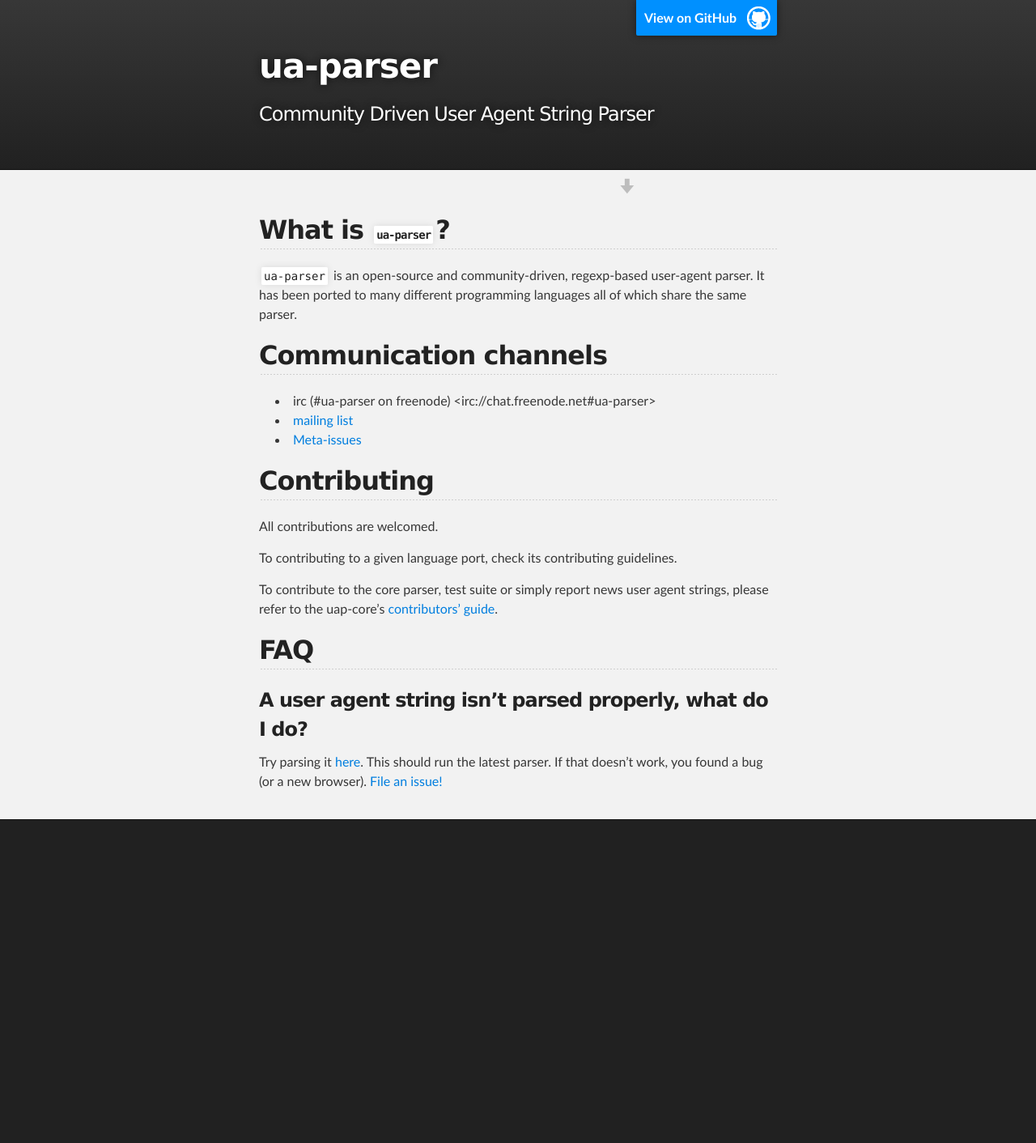
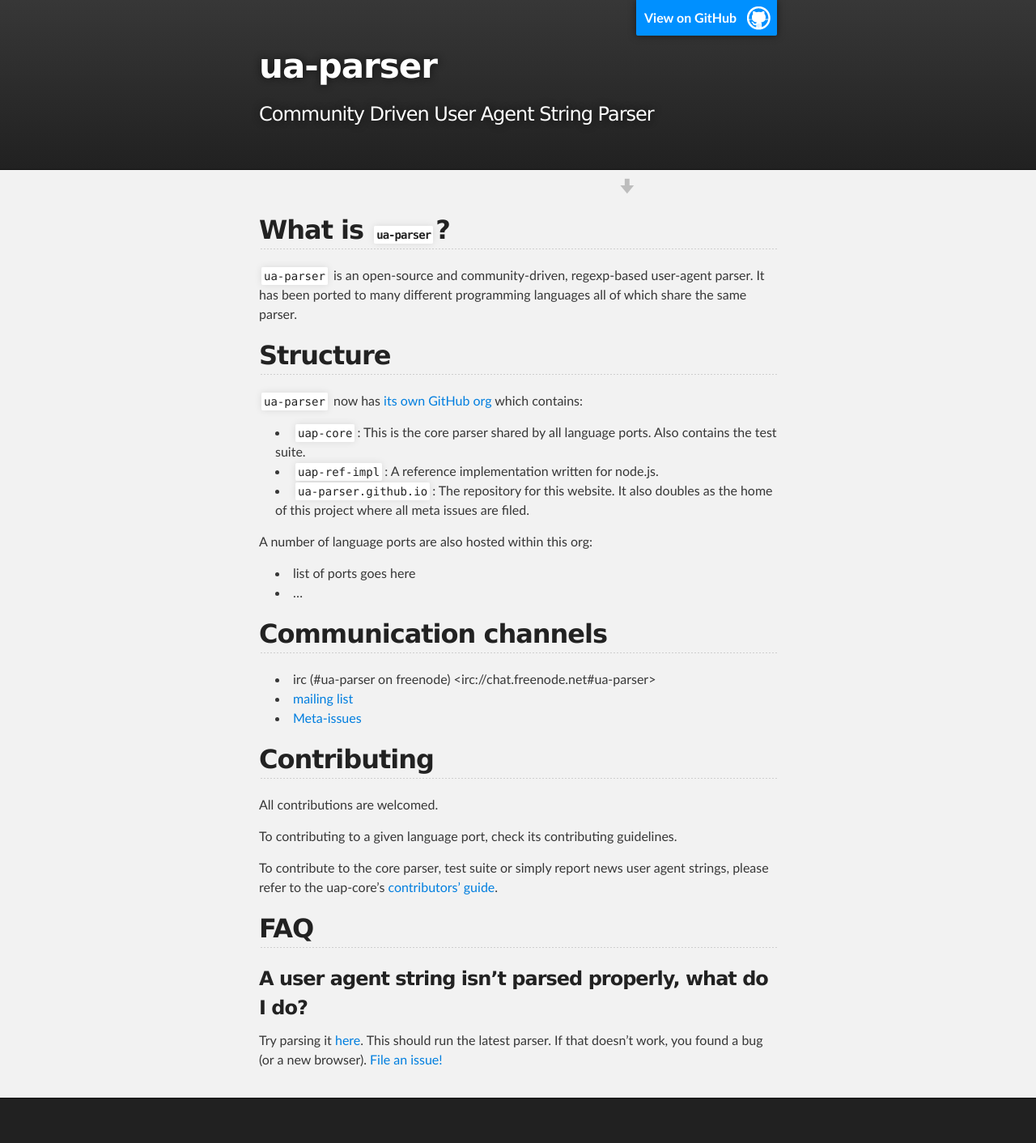
Before and after one commit to ua-parser/ua-parser.github.io, a Jekyll site: the page built from index.md, in a window 1280 px wide. Shown: the whole page at 81% size. Built offline with Jekyll 4.4.1, drawn with Linux system fonts in a browser that asks for light colours; Markdown is read by kramdown in place of the engine named in the settings; before the commit the page ends 1068 px from its top, so only the background shows below that.

Commit message:
And more changes.

```diff
--- a/index.md
+++ b/index.md
@@ -2,9 +2,24 @@
 layout: default
 ---
 
-## What is `ua-parser`?
+What is `ua-parser`?
+--------------------
 
 `ua-parser` is an open-source and community-driven, regexp-based user-agent parser. It has been ported to many different programming languages all of which share the same parser.
+
+Structure
+---------
+
+`ua-parser` now has [its own GitHub org][org] which contains:
+
+* [`uap-core`][uap-core]: This is the core parser shared by all language ports. Also contains the test suite.
+* [`uap-ref-impl`][uap-ref-impl]: A reference implementation written for node.js.
+* [`ua-parser.github.io`][website-repo]: The repository for this website. It also doubles as the home of this project where all meta issues are filed.
+
+A number of language ports are also hosted within this org:
+
+* list of ports goes here
+* …
 
 Communication channels
 -----------------------
@@ -22,6 +37,7 @@
 
 To contribute to the core parser, test suite or simply report news user agent strings, please refer to the uap-core's [contributors' guide](https://github.com/ua-parser/uap-core/blob/master/CONTRIBUTING.md).
 
+
 FAQ
 ---
 
@@ -31,3 +47,7 @@
 
 [onlineparser]: #todo
 [uap-core-issues]: https://github.com/ua-parser/uap-core/issues
+[uap-core]: https://github.com/ua-parser/uap-core/
+[website-repo]: https://github.com/ua-parser/ua-parser.github.io/
+[uap-ref-impl]: https://github.com/ua-parser/uap-ref-impl/
+[org]: https://github.com/ua-parser/
```
